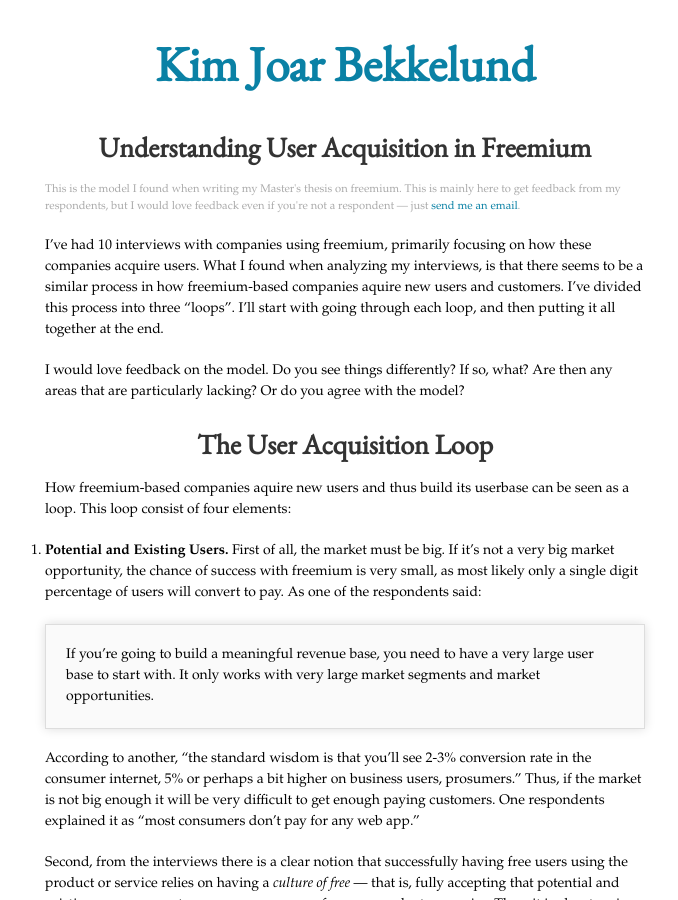
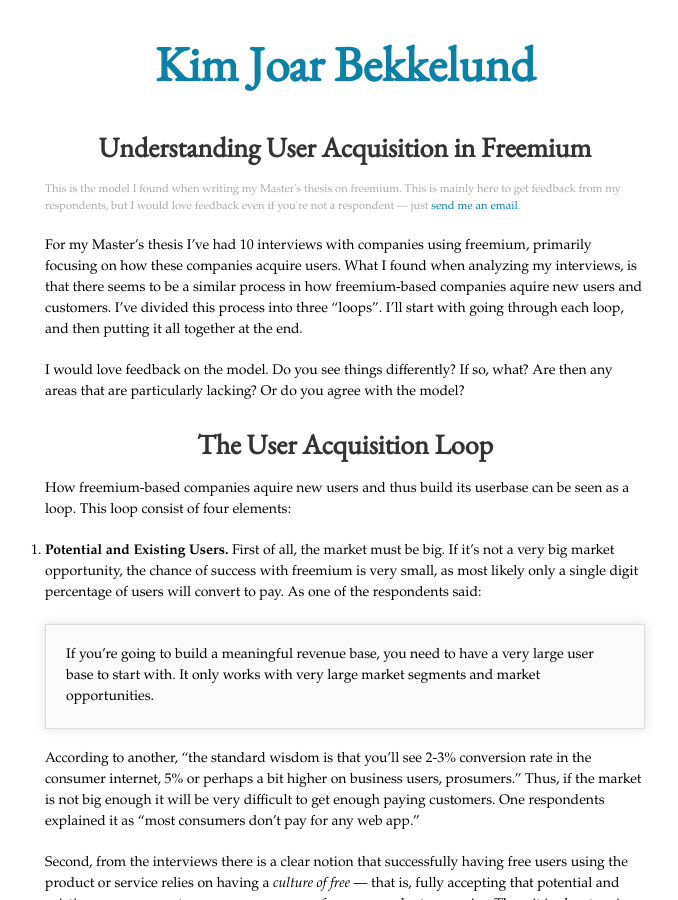
Before and after one commit to kimjoar/kimjoar.net, a Jekyll site: the page built from _posts/2011-05-18-understanding-user-acquisition-in-freemium.markdown, in a window 1280 px wide and 900 px high. Shown: the whole window, without its empty margins (295-973 px from the left). Built offline with Jekyll 4.4.1, drawn with Linux system fonts in a browser that asks for light colours; some web fonts are replaced.

Commit message:
Minor change for user acquisition post

```diff
--- a/_posts/2011-05-18-understanding-user-acquisition-in-freemium.markdown
+++ b/_posts/2011-05-18-understanding-user-acquisition-in-freemium.markdown
@@ -9,12 +9,12 @@ thesis on freemium. This is mainly here to get feedback from my
 respondents, but I would love feedback even if you're not a respondent —
 just <a href="&#109;&#097;&#105;&#108;&#116;&#111;:&#109;&#097;&#105;&#108;&#064;&#107;&#105;&#109;&#106;&#111;&#097;&#114;&#046;&#110;&#101;&#116;">send me an email</a>.</p>
 
-I've had 10 interviews with companies using freemium, primarily focusing
-on how these companies acquire users. What I found when analyzing my
-interviews, is that there seems to be a similar process in how
-freemium-based companies aquire new users and customers. I've divided
-this process into three "loops". I'll start with going through each
-loop, and then putting it all together at the end.
+For my Master's thesis I've had 10 interviews with companies using
+freemium, primarily focusing on how these companies acquire users. What
+I found when analyzing my interviews, is that there seems to be a
+similar process in how freemium-based companies aquire new users and
+customers. I've divided this process into three "loops". I'll start with
+going through each loop, and then putting it all together at the end.
 
 I would love feedback on the model. Do you see things differently? If
 so, what? Are then any areas that are particularly lacking? Or do you
```
